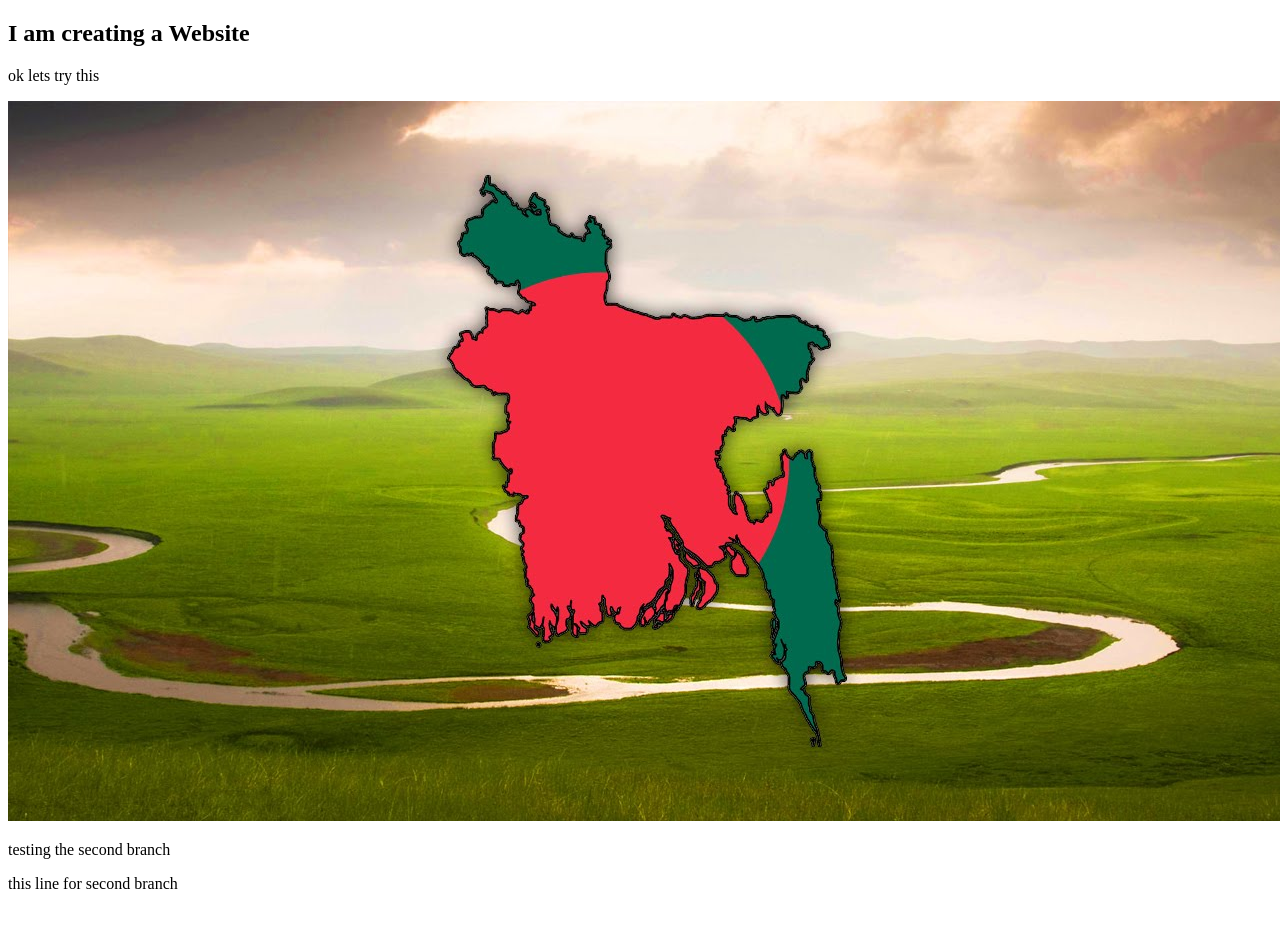
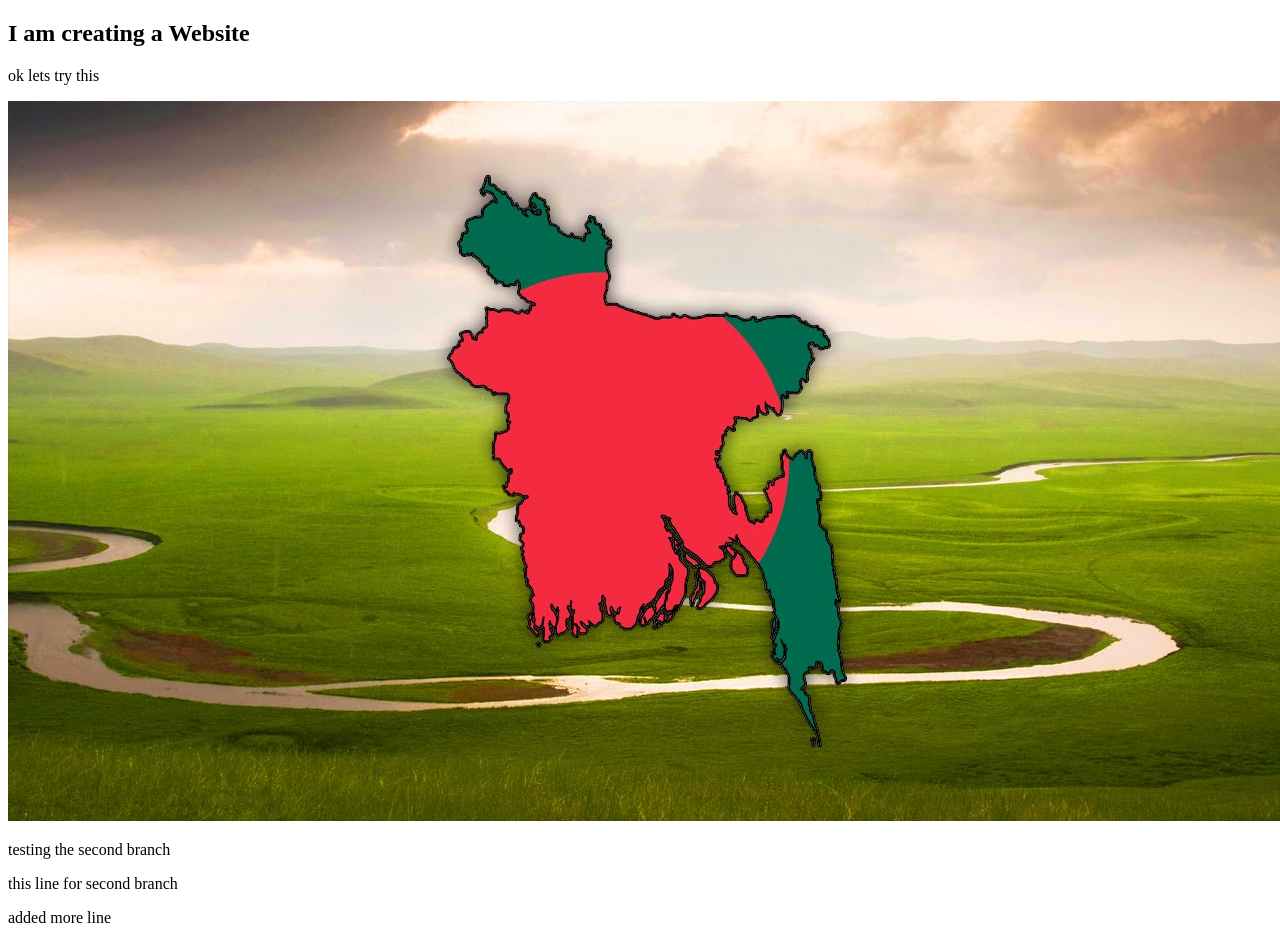
Before and after one commit to samsozzaman/my-first-website, a plain HTML site: page index.html in a window 1280 px wide. Before the commit the page ends 909 px from the top, so only its background shows below. Drawn offline with Linux system fonts and the light colour scheme.

Commit message:
added new line

```diff
--- a/index.html
+++ b/index.html
@@ -11,5 +11,6 @@
     <img src="bd.jpg">
     <p>testing the second branch</p>
     <p>this line for second branch</p>
+    <p>added more line</p>
 </body>
 </html>
```
